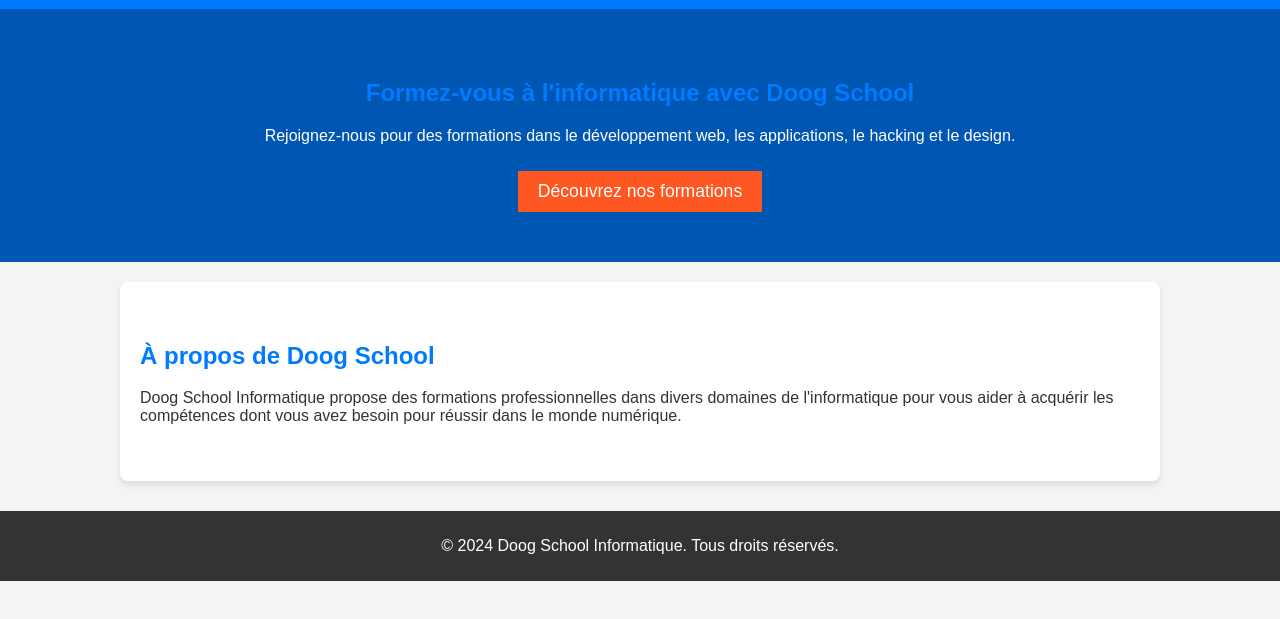
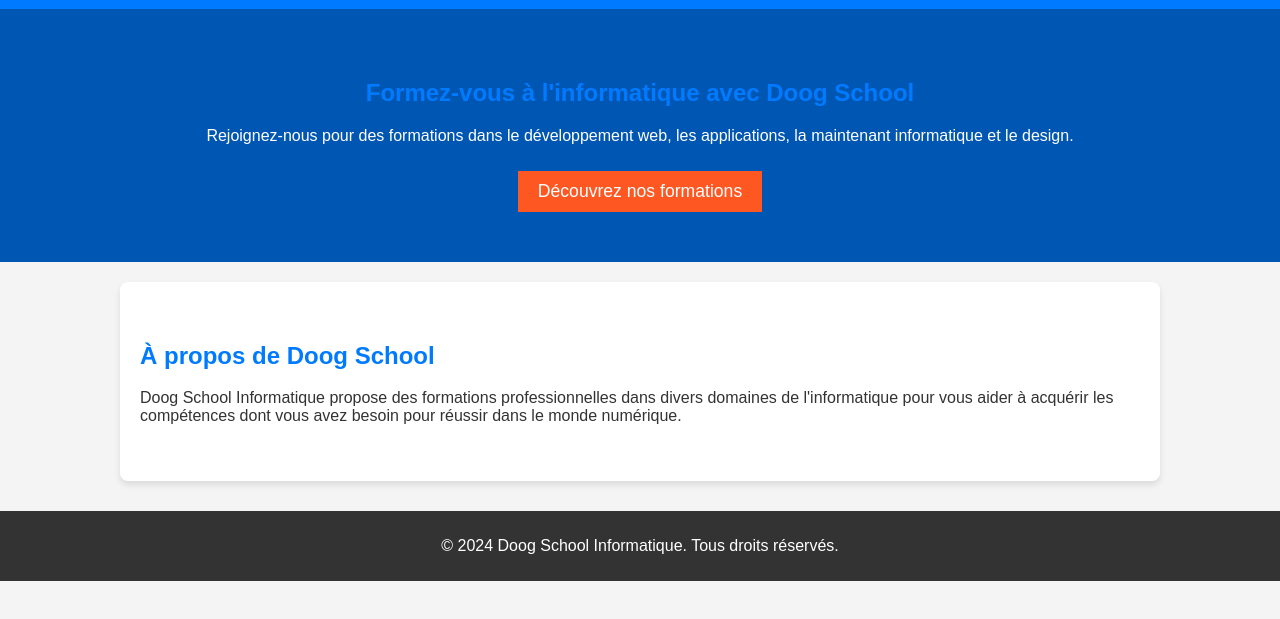
Before and after one commit to dooglace/school, a plain HTML site: page index.html in a window 1280 px wide. Shown: the part 79-698 px from the top of the page. Drawn offline with Linux system fonts and the light colour scheme.

Commit message:
Update index.html

```diff
--- a/index.html
+++ b/index.html
@@ -22,7 +22,7 @@
 
     <section class="hero">
         <h2>Formez-vous à l'informatique avec Doog School</h2>
-        <p>Rejoignez-nous pour des formations dans le développement web, les applications, le hacking et le design.</p>
+        <p>Rejoignez-nous pour des formations dans le développement web, les applications, la maintenant informatique et le design.</p>
         <button class="cta-button" onclick="location.href='courses.html'">Découvrez nos formations</button>
     </section>
 
```
